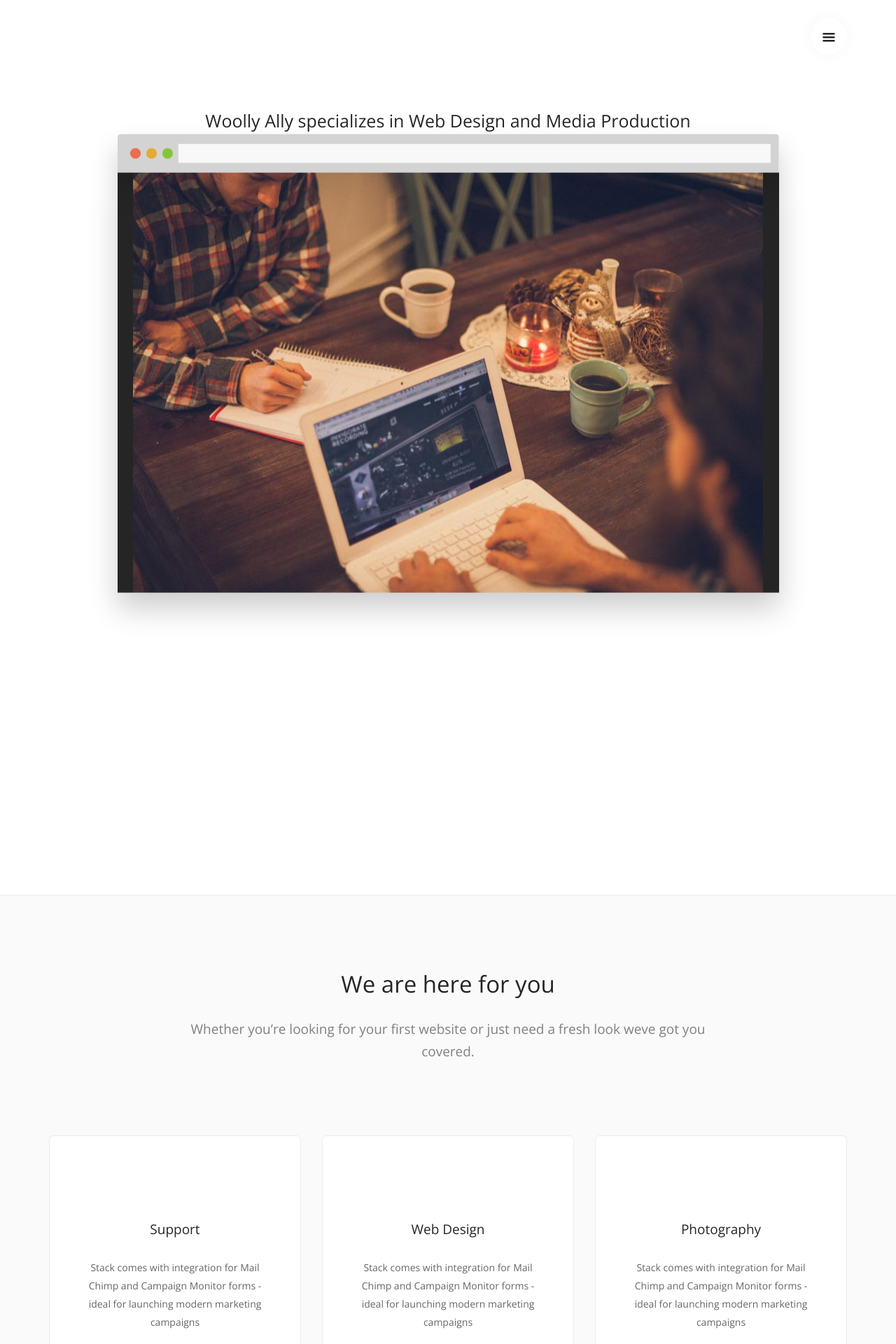
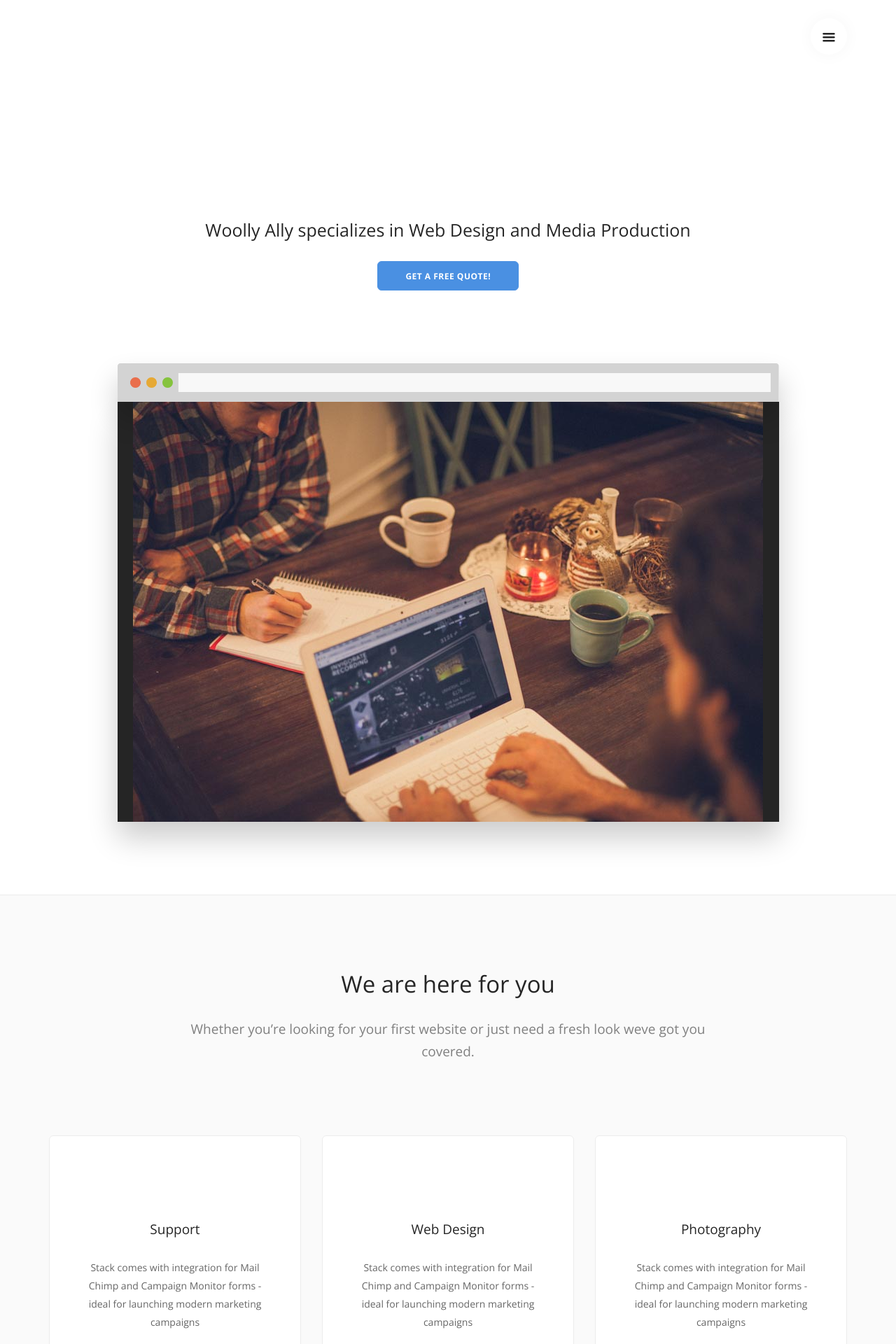
Before and after one commit to WoollyAlly/WoollyAllyTest, a Jekyll site: the page built from index.html, in a window 1280 px wide. Shown: the top 1920 px of the page at 70% size. Built offline with Jekyll 4.4.1, drawn with Linux system fonts in a browser that asks for light colours; some web fonts are replaced.

Commit message:
Updated '_includes/home.html' via CloudCannon

```diff
--- a/_includes/home.html
+++ b/_includes/home.html
@@ -1,5 +1,5 @@
 <section class="text-center" id="home">
-    <div class="container pos-vertical-center">
+    <div class="container">
         <div class="row">
             <div class="col-sm-8">
                 <img alt="Image" class="unmarg--bottom animated fadeIn" src="img/headline-1.png" />
@@ -17,7 +17,7 @@
     <!--end of container-->
 </section>
 <section class="text-center" id="home">
-    <div class="container pos-vertical-center">
+    <div class="container">
         <div class="row">
             <div class="col-sm-12 col-md-10 col-md-offset-1 animated bounceInUp">
                 <img class="unmarg--bottom box-shadow-wide" alt="Image" src="img/device-4.png" />
```
